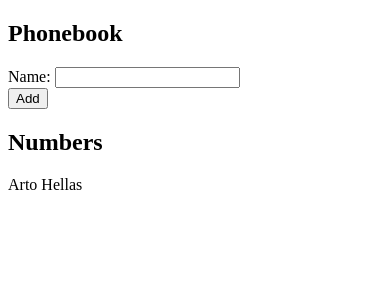
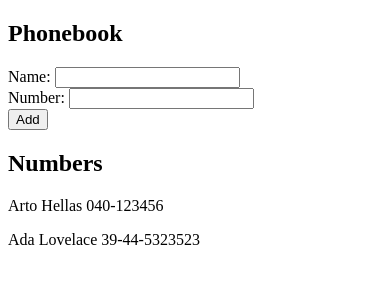
Before and after one commit to ToYzY9/part2, a React (Vite) app in the folder phonebook/: page / in a window 390 px wide. Shown: the top 300 px of the page. Built offline with nearby package versions, Linux system fonts and the light colour scheme.

Commit message:
phonebook, étape 3 - Terminer

```diff
--- a/phonebook/src/App.jsx
+++ b/phonebook/src/App.jsx
@@ -1,17 +1,32 @@
 import { useState } from "react";
 
+const Numbers = (props) => {
+    const { person } = props;
+    return (
+        <p key={person.name}>
+            {person.name} {person.number}
+        </p>
+    );
+};
+
 const App = () => {
-    const [persons, setPersons] = useState([{ name: "Arto Hellas" }]);
+    const [persons, setPersons] = useState([
+        { name: "Arto Hellas", number: "040-123456", id: 1 },
+        { name: "Ada Lovelace", number: "39-44-5323523", id: 2 },
+    ]);
     const [newName, setNewName] = useState("");
+    const [newNumber, setNewNumber] = useState("");
 
     const uniquePersons = persons.filter((person, index) => {
         return index === persons.findIndex((pers) => person.name === pers.name);
     });
 
-    const addName = (evt) => {
-        evt.preventDefault();
+    const addName = (event) => {
+        event.preventDefault();
         const newPerson = {
             name: newName,
+            number: newNumber,
+            id: uniquePersons.length + 1,
         };
 
         uniquePersons.map((person) => {
@@ -20,6 +35,7 @@ const App = () => {
             } else {
                 setPersons(persons.concat(newPerson));
                 setNewName("");
+                setNewNumber("");
             }
         });
     };
@@ -36,12 +52,19 @@ const App = () => {
                     />
                 </div>
                 <div>
+                    Number:{" "}
+                    <input
+                        value={newNumber}
+                        onChange={(e) => setNewNumber(e.target.value)}
+                    />
+                </div>
+                <div>
                     <button type="submit">Add</button>
                 </div>
             </form>
             <h2>Numbers</h2>
             {uniquePersons.map((person) => {
-                return <p key={person.name}>{person.name}</p>;
+                return <Numbers key={person.name} person={person} />;
             })}
         </div>
     );
```
